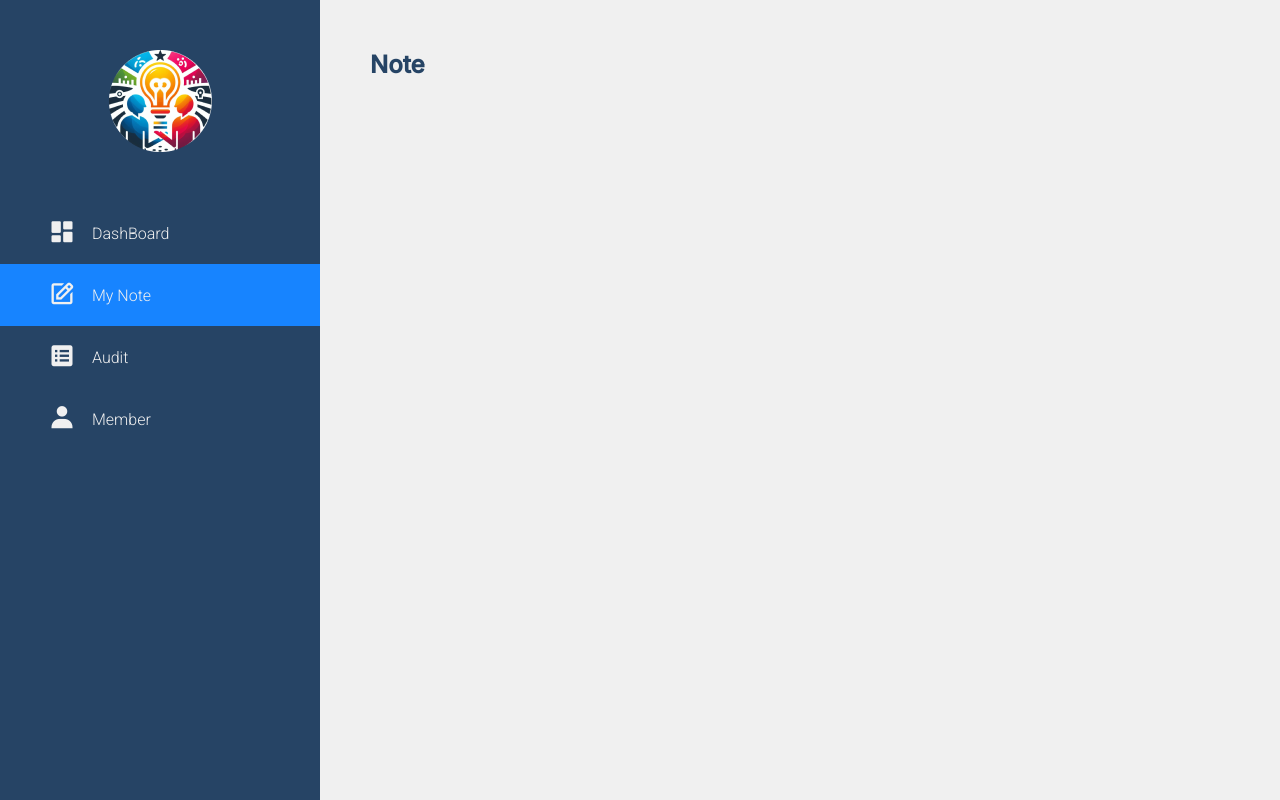
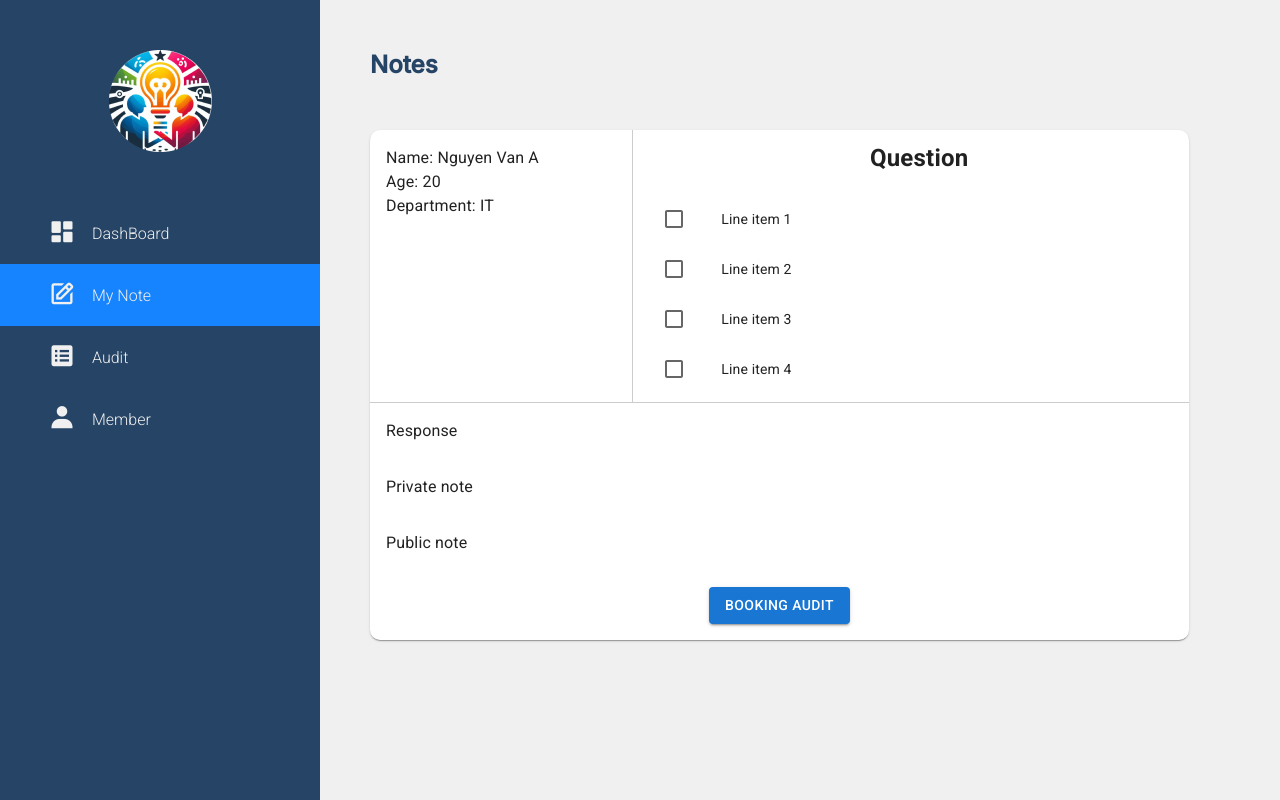
Before and after one commit to Tuandn97/auditmodule, a React (Create React App) app: page /note in a window 1280 px wide. Built offline with nearby package versions, Linux system fonts and the light colour scheme; a web font is replaced by a local one.

Commit message:
update note component

```diff
--- a/package.json
+++ b/package.json
@@ -3,10 +3,11 @@
   "version": "0.1.0",
   "private": true,
   "dependencies": {
-    "@emotion/react": "^11.11.1",
+    "@emotion/react": "^11.11.3",
     "@emotion/styled": "^11.11.0",
     "@material-ui/core": "^4.12.4",
-    "@mui/material": "^5.15.0",
+    "@mui/material": "^5.15.2",
+    "@mui/styled-engine-sc": "^6.0.0-alpha.10",
     "@testing-library/jest-dom": "^5.17.0",
     "@testing-library/react": "^13.4.0",
     "@testing-library/user-event": "^13.5.0",
@@ -18,6 +19,7 @@
     "react-router-dom": "^6.20.1",
     "react-scripts": "^5.0.1",
     "sass": "^1.49.0",
+    "styled-components": "^6.1.4",
     "web-vitals": "^2.1.4"
   },
   "scripts": {
--- a/src/components/layout/AppLayout.jsx
+++ b/src/components/layout/AppLayout.jsx
@@ -1,15 +1,18 @@
 import React from "react";
-import {Outlet} from "react-router";
+import { Outlet } from "react-router";
 import SideBar from "../sidebar/SideBar";
 
 const AppLayout = () => {
-    return <div style={{
-        padding: '50px 0px 0px 370px'
-    }}>
-        <SideBar/>
-        <Outlet/>
-    </div>;
-
+  return (
+    <div
+      style={{
+        padding: "50px 0px 0px 370px",
+      }}
+    >
+      <SideBar />
+      <Outlet />
+    </div>
+  );
 };
 
- export default AppLayout;
+export default AppLayout;
--- /dev/null
+++ b/src/components/notecard/NoteCard.jsx
@@ -0,0 +1,172 @@
+import React, { useState } from "react";
+import {
+  Box,
+  Card,
+  Grid,
+  List,
+  ListItem,
+  ListItemButton,
+  ListItemIcon,
+  ListItemText,
+  Checkbox,
+  IconButton,
+  Typography,
+  Button,
+} from "@mui/material";
+
+const NoteCard = () => {
+  const [checked, setChecked] = useState({});
+
+  const handleToggle = (questionId) => () => {
+    setChecked((prevState) => ({
+      ...prevState,
+      [questionId]: !prevState[questionId],
+    }));
+  };
+  return (
+    <Card
+      sx={{ marginTop: "30px", borderRadius: "10px", backgroundColor: "#fff" }}
+    >
+      <Box sx={{ borderBottom: "1px solid #ccc" }} className="note__card">
+        <Grid container spacing={2}>
+          <Grid item xs={4}>
+            <Box
+              sx={{ padding: "16px", lineHeight: "2.5rem" }}
+              className="note__card__header__user__detail"
+            >
+              <Typography variant="body1" component="div">
+                Name: Nguyen Van A
+              </Typography>
+              <Typography variant="body1" component="div">
+                Age: 20
+              </Typography>
+              <Typography variant="body1" component="div">
+                Department: IT
+              </Typography>
+            </Box>
+          </Grid>
+          <Grid sx={{ borderLeft: "1px solid #ccc" }} item xs={8}>
+            <Typography
+              sx={{
+                textAlign: "center",
+                padding: "10px",
+                fontSize: "1.5rem",
+                fontWeight: "bold",
+              }}
+              component="div"
+            >
+              Question
+            </Typography>
+            <Box className="note__card__header__question">
+              <List
+                sx={{
+                  width: "100%",
+                  maxWidth: 360,
+                  bgcolor: "background.paper",
+                }}
+              >
+                {[0, 1, 2, 3].map((value) => (
+                  <ListItem
+                    key={value}
+                    secondaryAction={
+                      <IconButton edge="end" aria-label="comments" />
+                    }
+                    disablePadding
+                  >
+                    <ListItemButton
+                      role={undefined}
+                      onClick={handleToggle(value)}
+                      dense
+                    >
+                      <ListItemIcon>
+                        <Checkbox
+                          edge="start"
+                          checked={checked[value]}
+                          tabIndex={-1}
+                          disableRipple
+                          inputProps={{
+                            "aria-labelledby": `checkbox-list-label-${value}`,
+                          }}
+                        />
+                      </ListItemIcon>
+                      <ListItemText primary={`Line item ${value + 1}`} />
+                    </ListItemButton>
+                  </ListItem>
+                ))}
+              </List>
+            </Box>
+          </Grid>
+        </Grid>
+      </Box>
+      <Box className="note__card__content">
+        <Box sx={{ padding: "16px" }} className="note__card__content__response">
+          <Typography sx={{ borderBottom: "5px" }}>Response</Typography>
+          {[0, 1, 2, 3].map(
+            (value) =>
+              checked[value] && (
+                <Typography
+                  key={value}
+                  sx={{
+                    backgroundColor: "#F5F6FA",
+                    borderRadius: "10px",
+                    padding: "10px",
+                  }}
+                >
+                  Response for question {value + 1}
+                </Typography>
+              )
+          )}
+        </Box>
+        <Box sx={{ padding: "16px" }} className="note__card__content__response">
+          <Typography>Private note</Typography>
+          {[0, 1, 2, 3].map(
+            (value) =>
+              checked[value] && (
+                <Typography
+                  key={value}
+                  sx={{
+                    backgroundColor: "#F5F6FA",
+                    borderRadius: "10px",
+                    padding: "10px",
+                  }}
+                >
+                  Private note for question {value + 1}
+                </Typography>
+              )
+          )}
+        </Box>
+        <Box sx={{ padding: "16px" }} className="note__card__content__response">
+          <Typography>Public note</Typography>
+          {[0, 1, 2, 3].map(
+            (value) =>
+              checked[value] && (
+                <Typography
+                  key={value}
+                  sx={{
+                    backgroundColor: "#F5F6FA",
+                    borderRadius: "10px",
+                    padding: "10px",
+                  }}
+                >
+                  Public note for question {value + 1}
+                </Typography>
+              )
+          )}
+        </Box>
+      </Box>
+      <Box
+        sx={{
+          display: "flex",
+          justifyContent: "center",
+          alignItems: "center",
+          padding: "16px",
+        }}
+        className="note__card__button"
+      >
+        <Button variant="contained">Booking audit</Button>
+      </Box>
+    </Card>
+  );
+};
+
+export default NoteCard;
--- a/src/components/questiondetail/QuestionDetail.jsx
+++ b/src/components/questiondetail/QuestionDetail.jsx
@@ -6,7 +6,7 @@ import {
   Grid,
   Box,
   TextField,
-} from "@material-ui/core";
+} from "@mui/material";
 import "./questiondetail.scss";
 import { useState } from "react";
 import axios from "axios";
@@ -58,10 +58,14 @@ const QuestionDetail = ({ onClickBack, questionData }) => {
         <div className="question__detail__heading__question">
           {questionData.question}
         </div>
+        <div />
       </div>
       <div className="answer__detail__container">
         {questionData.user_responses.map((responseItem) => (
           <Card
+            sx={{
+              borderRadius: "10px",
+            }}
             key={responseItem.response_id}
             variant="outlined"
             className="answer__detail__card__content"
@@ -111,7 +115,11 @@ const QuestionDetail = ({ onClickBack, questionData }) => {
                   noValidate
                   autoComplete="off"
                 >
+                  <div className="note__form__wrap_textarea">
                     <TextField
+                      sx={{
+                        marginBottom: "16px",
+                      }}
                       className="note__form__textarea"
                       multiline
                       label="Private Note"
@@ -119,7 +127,12 @@ const QuestionDetail = ({ onClickBack, questionData }) => {
                       value={privateNote}
                       onChange={(e) => setPrivateNote(e.target.value)}
                     />
+                  </div>
+
                   <TextField
+                    sx={{
+                      marginBottom: "16px",
+                    }}
                     className="note__form__textarea"
                     multiline
                     label="Public Note"
@@ -127,6 +140,7 @@ const QuestionDetail = ({ onClickBack, questionData }) => {
                     value={publicNote}
                     onChange={(e) => setPublicNote(e.target.value)}
                   />
+
                   <Button
                     variant="contained"
                     color="primary"
--- a/src/components/questiondetail/questiondetail.scss
+++ b/src/components/questiondetail/questiondetail.scss
@@ -6,6 +6,7 @@
   display: flex;
   align-items: center;
   margin-bottom: 20px;
+  justify-content: space-between;
 }
 
 .question__detail__heading__question {
@@ -21,6 +22,7 @@
   display: flex;
   flex-direction: column;
   justify-content: space-between;
+  border-radius: 10px;
 }
 
 .note_buttom {
@@ -28,9 +30,16 @@
   margin: 0 auto;
   left: 90%;
 }
+.note__form__wrap_textarea {
+  margin-top: 10px;
+}
 .note__form__textarea {
   width: 100%;
   box-sizing: border-box;
+}
+
+.wrap__note__buttom {
+  margin-top: 20px;
 }
 
 .save_buttom {
--- a/src/components/surveydetail/SurveyDetail.jsx
+++ b/src/components/surveydetail/SurveyDetail.jsx
@@ -34,7 +34,7 @@ const SurveyDetailPage = ({ onClickBack, onClickQuestion, surveyData }) => {
         <Typography variant="h4" component="h1" gutterBottom>
           {surveyData.survey_title}
         </Typography>
-        {surveyStatus === "new" && (
+        {surveyStatus.toLowerCase() === "new" && (
           <Button
             className="survey__detail__header__button"
             variant="contained"
--- a/src/pages/note/Note.jsx
+++ b/src/pages/note/Note.jsx
@@ -1,8 +1,22 @@
+import { Box } from "@mui/material";
+
 import PageTitle from "../../components/pagetitle/PageTitle";
+import NoteCard from "../../components/notecard/NoteCard";
 
 const Note = () => {
-    return (
-        <PageTitle>Note</PageTitle>
-    )
-}
-export default Note
+  return (
+    <Box
+      className="note__container"
+      component="div"
+      sx={{
+        marginBottom: "16px",
+        width: "90%",
+      }}
+    >
+      <PageTitle>Notes</PageTitle>
+      <NoteCard />
+    </Box>
+  );
+};
+
+export default Note;
```
Also changed, not shown: src/pages/dashboard/Dashboard.jsx (+57 -55 lines), src/pages/note/note.scss (added), 1 other file (tests, documents, lock files or other folders). Lines whose indentation alone changed are shown as unchanged.
